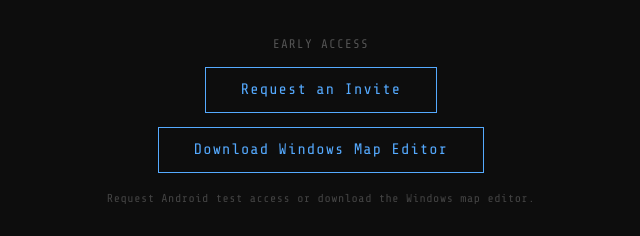
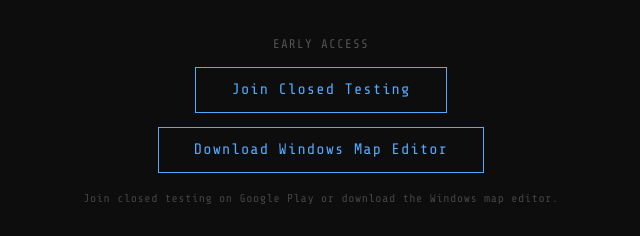
Before and after one commit to quartermeat/rewindecho-site, a plain HTML site: page index.html in a window 1280 px wide. Shown: the part 250-486 px from the top of the page, without its empty margins (319-959 px from the left). Drawn offline with nearby package versions, Linux system fonts and the light colour scheme.

Commit message:
Site: add Play Store closed-testing CTA

```diff
--- a/index.html
+++ b/index.html
@@ -195,8 +195,8 @@
         <p class="cta-label">Early Access</p>
 
         <div class="cta-stack">
-            <a class="cta-btn" href="mailto:jeremy.williamson83@gmail.com?subject=REWIND%2F%2FECHO%20%E2%80%94%20Tester%20Request">
-                Request an Invite
+            <a class="cta-btn" href="https://play.google.com/store/apps/details?id=com.rewindecho" target="_blank" rel="noopener noreferrer">
+                Join Closed Testing
             </a>
 
             <a class="cta-btn" href="downloads/rewind_echo_editor_latest.zip">
@@ -205,7 +205,7 @@
         </div>
 
         <p class="note">
-            Request Android test access or download the Windows map editor.
+            Join closed testing on Google Play or download the Windows map editor.
         </p>
 
         <div class="preview-grid">
```
